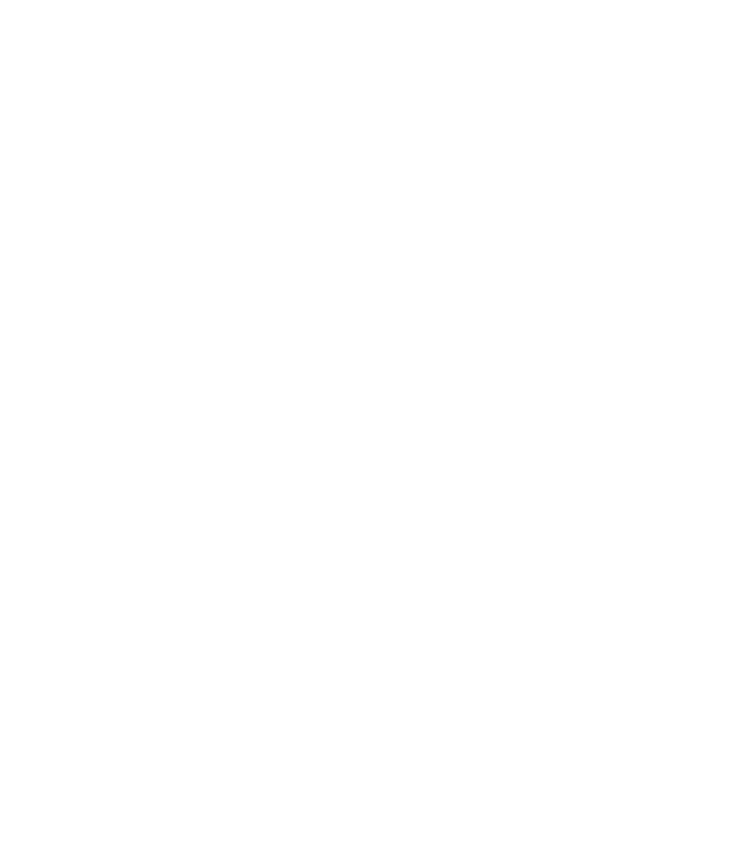
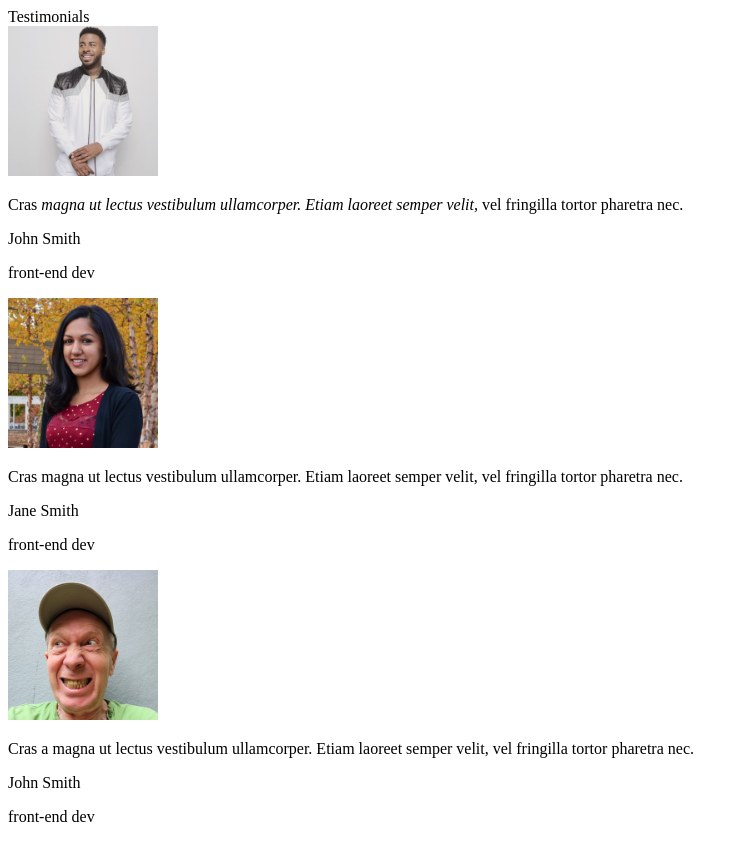
Before and after one commit to bear-jordan/kevin-powell, a plain HTML site: page 00 - Figma Clone/index.html in a window 1280 px wide. Shown: the whole page, without its empty margins (0-748 px from the left). Before the commit the page ends 800 px from the top, so only its background shows below. Drawn offline with Linux system fonts and the light colour scheme.

Commit message:
Base content layout

```diff
--- a/00 - Figma Clone/index.html
+++ b/00 - Figma Clone/index.html
@@ -8,6 +8,29 @@
     <title>Document</title>
 </head>
 <body>
+    <header>Testimonials</header>
+    <main>
+        <div class="card-container">
+            <div class="card">
+                <img src="./img/img-1.png" alt="Person">
+                <p class="quote">Cras <em>magna ut lectus vestibulum ullamcorper. Etiam laoreet semper velit,</em> vel fringilla tortor pharetra nec.</p>
+                <p class="name">John Smith</p>
+                <p class="title">front-end dev</p>
+            </div>
+            <div class="card">
+                <img src="./img/img-2.png" alt="Person">
+                <p class="quote">Cras magna ut lectus vestibulum ullamcorper. Etiam <em></em>laoreet semper velit, vel fringilla</em> tortor pharetra nec.</p>
+                <p class="name">Jane Smith</p>
+                <p class="title">front-end dev</p>
+            </div>
+            <div class="card">
+                <img src="./img/img-3.png" alt="Person">
+                <p class="quote">Cras a magna ut lectus vestibulum ullamcorper. Etiam laoreet semper velit, vel fringilla tortor pharetra nec.</p>
+                <p class="name">John Smith</p>
+                <p class="title">front-end dev</p>
+            </div>
+        </div>
+    </main>
 
 </body>
 </html>
```
